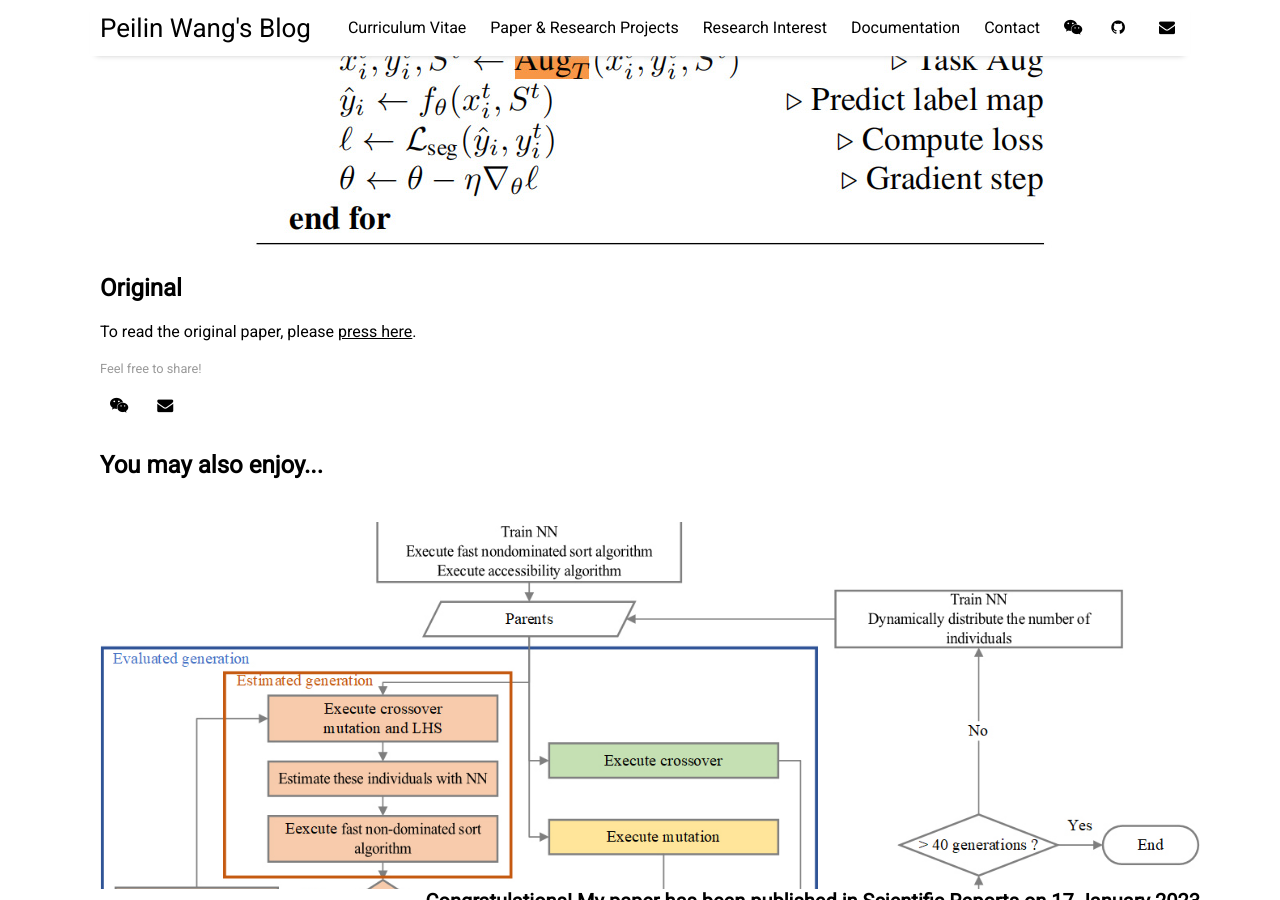
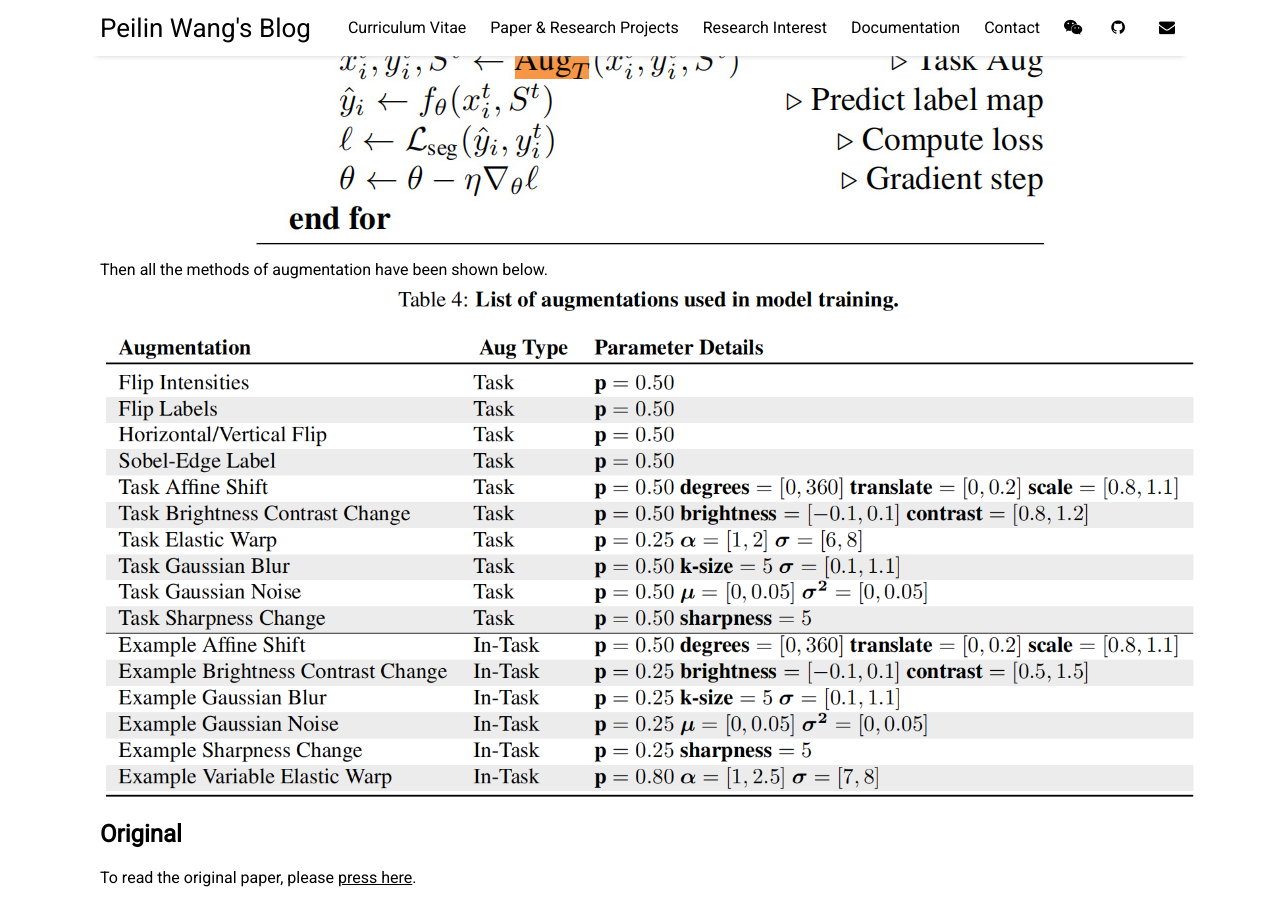
Before and after one commit to peilin-wang-git/peilin-wang-git.github.io, a Jekyll site: the page built from _posts/2023-08-06-PaperReading-MedicalLargeModel.md, in a window 1280 px wide and 900 px high, scrolled down 3689 px. Built offline with Jekyll 4.4.1, drawn with Linux system fonts in a browser that asks for light colours; nearby versions of some CDN libraries.

Commit message:
paper reading

```diff
--- a/_posts/2023-08-06-PaperReading-MedicalLargeModel.md
+++ b/_posts/2023-08-06-PaperReading-MedicalLargeModel.md
@@ -40,6 +40,8 @@ Comparing with the general tasks in few-shot learning whose destination is calss
 
 In order to transfer information between queary set and supporting set, CrossBlock is proposed. In Fig. 1(b), how this block works is shown, and the equations in the original paper are corelated to the submodels in block. Some people have tried to further describe this model in the retrospectives of augmentation, training, as well as designment, I think they have done very [well](https://blog.csdn.net/qq_40943760/article/details/130493000). The main loop of UniverSeg has been shown below.
 ![Profile Picture](https://github.com/peilin-wang-git/peilin-wang-git.github.io/raw/main/assets/img/paper-reading-1-4.jpg)
+Then all the methods of augmentation have been shown below.
+![Profile Picture](https://github.com/peilin-wang-git/peilin-wang-git.github.io/raw/main/assets/img/paper-reading-1-5.jpg)
 
 ## Original
 To read the original paper, please [press here](https://universeg.csail.mit.edu/).
```
Also changed, not shown: assets/img/paper-reading-1-5.jpg (added).
